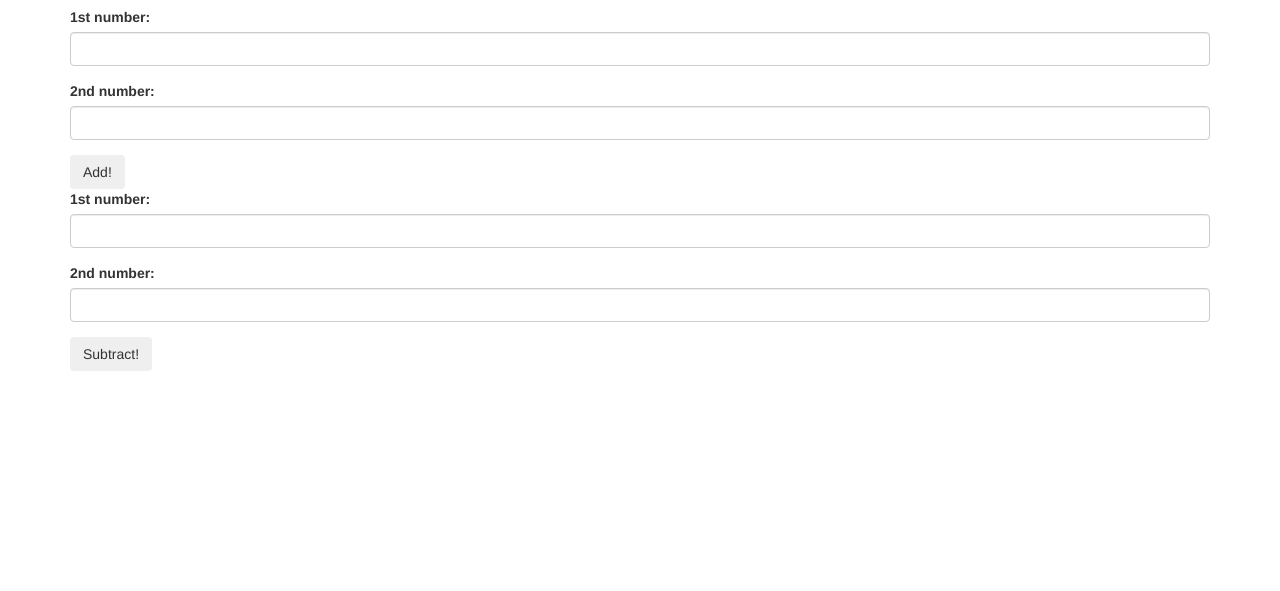
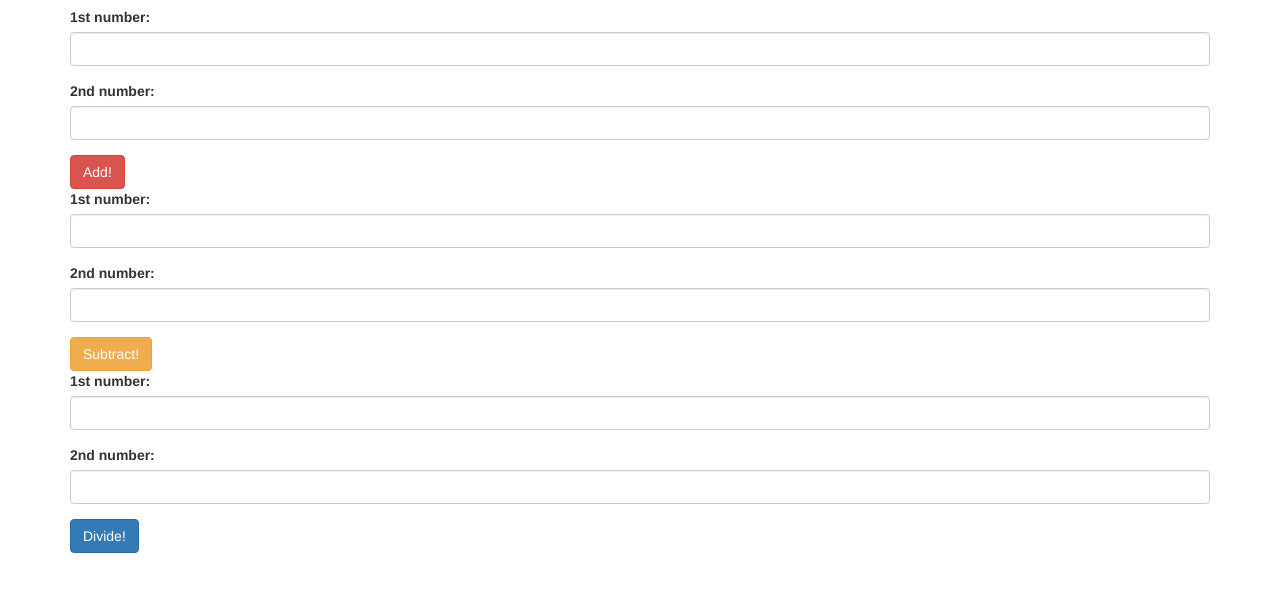
Before and after one commit to CommaderDavid/calculator, a plain HTML site: page index.html in a window 1280 px wide. Shown: the part 63-654 px from the top of the page. Drawn offline with Linux system fonts and the light colour scheme.

Commit message:
Add divide form.

```diff
--- a/index.html
+++ b/index.html
@@ -19,11 +19,12 @@
           <label for="add2">2nd number:</label>
           <input type="text" class="form-control" id="add2">
         </div>
-        <button type="submit" class="btn">Add!</button>
+        <button type="submit" class="btn btn-danger">Add!</button>
       </form>
       <div id="outputAdd">
 
       </div>
+
       <form id="sub">
         <div class="form-group">
           <label for="sub1">1st number:</label>
@@ -33,11 +34,28 @@
           <label for="sub2">2nd number:</label>
           <input type="text" class="form-control" id="sub2">
         </div>
-        <button type="submit" class="btn">Subtract!</button>
+        <button type="submit" class="btn btn-warning">Subtract!</button>
       </form>
       <div id="outputSub">
 
       </div>
+
+      <form id="div">
+        <div class="form-group">
+          <label for="div1">1st number:</label>
+          <input type="text" class="form-control" id="div1">
+        </div>
+        <div class="form-group">
+          <label for="div2">2nd number:</label>
+          <input type="text" class="form-control" id="div2">
+        </div>
+        <button type="submit" class="btn btn-primary">Divide!</button>
+      </form>
+      <div id="outputDiv">
+
+      </div>
+
+
     </div>
   </body>
 </html>
--- a/js/scripts.js
+++ b/js/scripts.js
@@ -34,4 +34,12 @@ $(document).ready(function() {
     var result = (subtract(number1, number2));
     $("#outputSub").text(result);
   });
+
+  $("form#div").submit(function(event) {
+    event.preventDefault();
+    var number1 = parseInt($("#div1").val());
+    var number2 = parseInt($("#div2").val());
+    var result = (divide(number1, number2));
+    $(#"outputDiv").text(result);
+  });
 });
```
